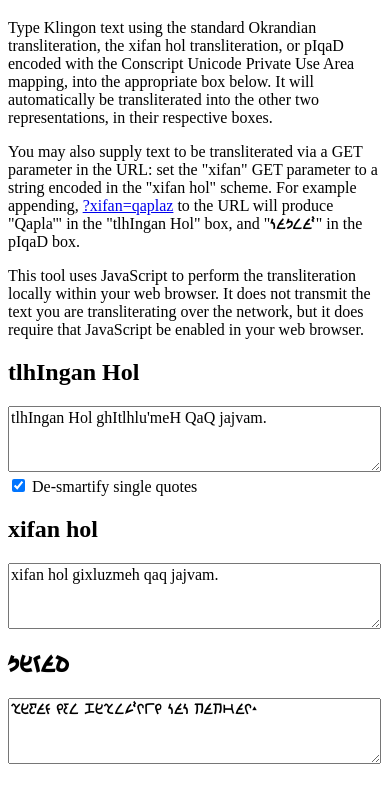
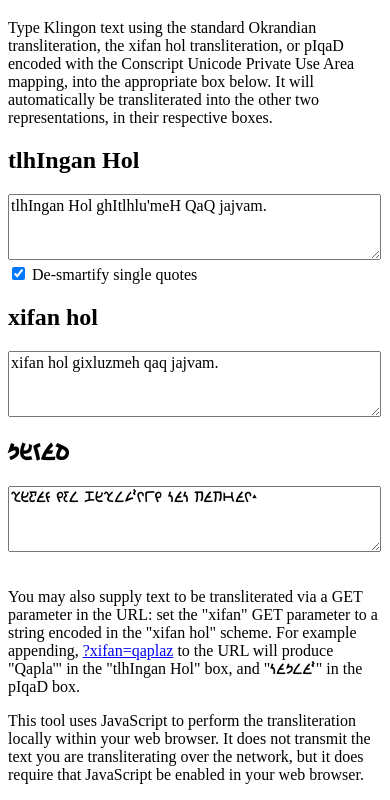
Before and after one commit to dadap/pIqaD-tools, a plain HTML site: page universal-transliterator/index.html in a window 390 px wide. Shown: the part 98-898 px from the top of the page. Before the commit the page ends 874 px from the top, so only its background shows below. Drawn offline with Linux system fonts and the light colour scheme.

Commit message:
Move detailed help text below input boxes
This helps guide the user to the input boxes right away on narrower
viewports, e.g. mobile devices.

```diff
--- a/universal-transliterator/index.html
+++ b/universal-transliterator/index.html
@@ -7,19 +7,17 @@
 <title>Klingon Universal Transliterator</title>
 </head>
 <body onload="populate()">
+
 <h1>Klingon Universal Transliterator</h1>
+
+<div id="intro">
 <p>Type Klingon text using the standard Okrandian transliteration, the xifan hol
 transliteration, or pIqaD encoded with the Conscript Unicode Private Use Area
 mapping, into the appropriate box below. It will automatically be transliterated
 into the other two representations, in their respective boxes.</p>
-<p>You may also supply text to be transliterated via a GET parameter in the URL:
-set the "xifan" GET parameter to a string encoded in the "xifan hol" scheme.
-For example appending, <a href="?xifan=qaplaz">?xifan=qaplaz</a> to the URL will
-produce "Qapla'" in the "tlhIngan Hol" box, and
-"<span class="pIqaD"></span>" in the pIqaD box.</p>
-<p>This tool uses JavaScript to perform the transliteration locally within your
-web browser. It does not transmit the text you are transliterating over the
-network, but it does require that JavaScript be enabled in your web browser.</p>
+</div>
+
+<div id="input-boxes">
 <div class="input">
     <h2>tlhIngan Hol</h2>
     <textarea id="tlhIngan-Hol" oninput="transliterate(this)"></textarea>
@@ -35,6 +33,19 @@ network, but it does require that JavaScript be enabled in your web browser.</p>
 <div class="input pIqaD">
     <h2></h2>
     <textarea id="pIqaD" oninput="transliterate(this)"></textarea>
+</div>
+</div>
+
+<div id="detailed-help">
+<p>You may also supply text to be transliterated via a GET parameter in the URL:
+set the "xifan" GET parameter to a string encoded in the "xifan hol" scheme.
+For example appending, <a href="?xifan=qaplaz">?xifan=qaplaz</a> to the URL will
+produce "Qapla'" in the "tlhIngan Hol" box, and
+"<span class="pIqaD"></span>" in the pIqaD box.</p>
+
+<p>This tool uses JavaScript to perform the transliteration locally within your
+web browser. It does not transmit the text you are transliterating over the
+network, but it does require that JavaScript be enabled in your web browser.</p>
 </div>
 
 <script>
--- a/universal-transliterator/style.css
+++ b/universal-transliterator/style.css
@@ -5,6 +5,11 @@
     /* prefer serif/monospace fonts, as these are more likely to have distinct
      * glyphs for 'I' and 'l' */
     font-family: serif, monospace;
+}
+
+#detailed-help {
+    padding-top: 1em;
+    clear: both;
 }
 
 @font-face {
```
